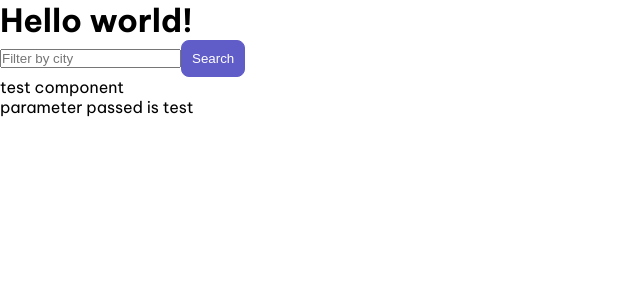
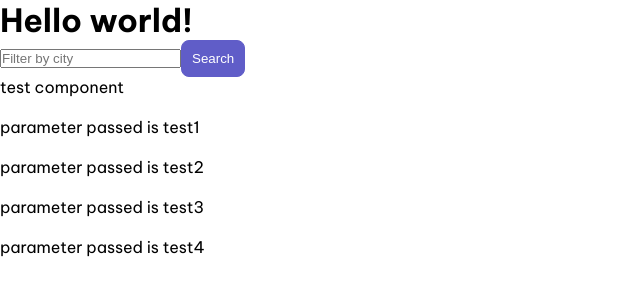
Before and after one commit to kakarlavinodkumar/angular-practice, an Angular app: page / in a window 1280 px wide. Shown: the top 300 px of the page, without its empty margins (0-640 px from the left). Built offline with nearby package versions, Linux system fonts and the light colour scheme.

Commit message:
[ADD]iterate through the params passed

```diff
--- a/src/app/app.component.ts
+++ b/src/app/app.component.ts
@@ -13,5 +13,5 @@ import { TestComponent } from './test/test.component';
 })
 export class AppComponent {
   title = 'homes';
-  test = 'test'
+  test = ['test1', 'test2', 'test3', 'test4'];
 }
--- a/src/app/test/test.component.ts
+++ b/src/app/test/test.component.ts
@@ -1,19 +1,21 @@
 import { Component, Input } from '@angular/core';
+import { NgFor } from '@angular/common';
 
 @Component({
   selector: 'app-test',
   standalone: true,
-  imports: [],
+  imports: [NgFor],
   template: `
     <p>
       test component
-      <br>
-      parameter passed is {{param}}
+    </p>
+    <p *ngFor="let str of param">
+      <br >
+      parameter passed is {{str}}
     </p>
   `,
   styleUrl: './test.component.css'
 })
-@Input("param")
 export class TestComponent {
-  @Input() param! : string;
+  @Input() param! : string[];
 }
```
